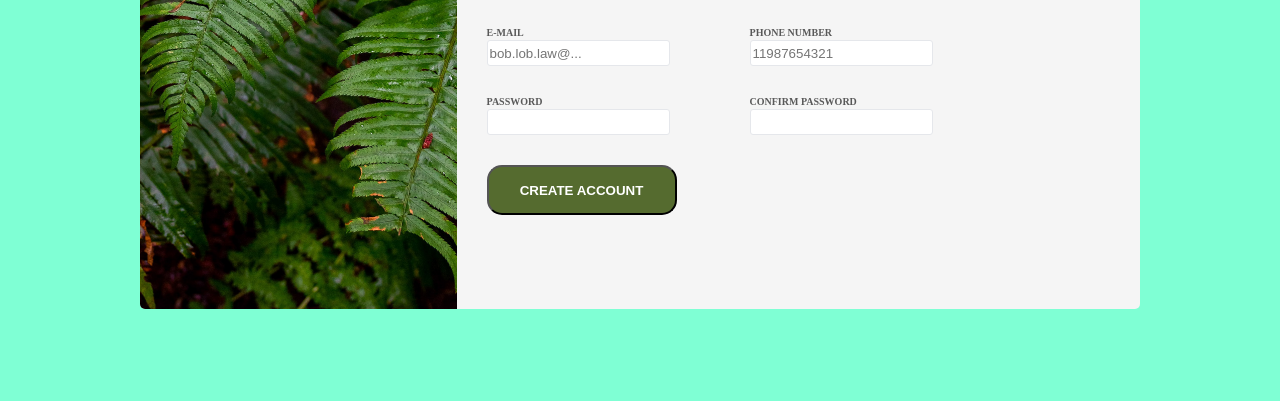
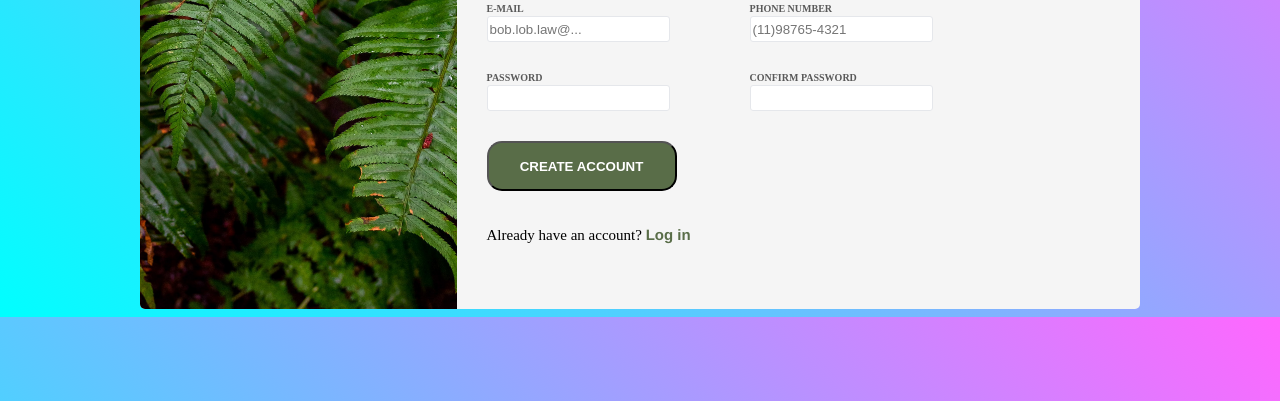
Before and after one commit to leandrocruz44/odin-sign-up-form, a plain HTML site: page index.html in a window 1280 px wide. Shown: the part 399-800 px from the top of the page. Drawn offline with Linux system fonts and the light colour scheme.

Commit message:
Style changes
*Button color changes
*Log in option
*Blue borders when field is on focus

```diff
--- a/index.html
+++ b/index.html
@@ -40,7 +40,7 @@
                     </div>
                     <div class="fields">
                         <label for="phone">PHONE NUMBER</label><br>
-                        <input type="tel" name="phone" id="phone" placeholder="11987654321" required>
+                        <input type="tel" name="phone" id="phone" placeholder="(11)98765-4321" pattern="[0-9]{2}[0-9]{5}[0-9]{4}" required>
                     </div>
                     <div class="fields">
                         <label for="pwd">PASSWORD</label><br>
@@ -54,7 +54,7 @@
                 </form>
             </div>
             <div class="log-in">
-
+                <p>Already have an account? <a href="#">Log in</a></p>
             </div>
         </div>
     </div>
--- a/sign-up-form.css
+++ b/sign-up-form.css
@@ -4,7 +4,7 @@
 }
 
 body{
-    background-color: aquamarine
+    background-image: linear-gradient(45deg, aqua, rgb(255, 103, 255));
 }
 
 .box{
@@ -93,7 +93,7 @@ form{
 }
 
 button{
-    background-color: darkolivegreen;
+    background-color: #596D48;
     width: 190px;
     height: 50px;
     border-radius: 15px;
@@ -103,4 +103,12 @@ button{
 
 button:hover{
     cursor: pointer;
+    background-color: rgb(125, 146, 88);
 }
+
+a{
+    color: #596D48;
+    text-decoration: none;
+    font-weight: bold;
+    font-family: 'Franklin Gothic Medium', 'Arial Narrow', Arial, sans-serif;
+}
```
